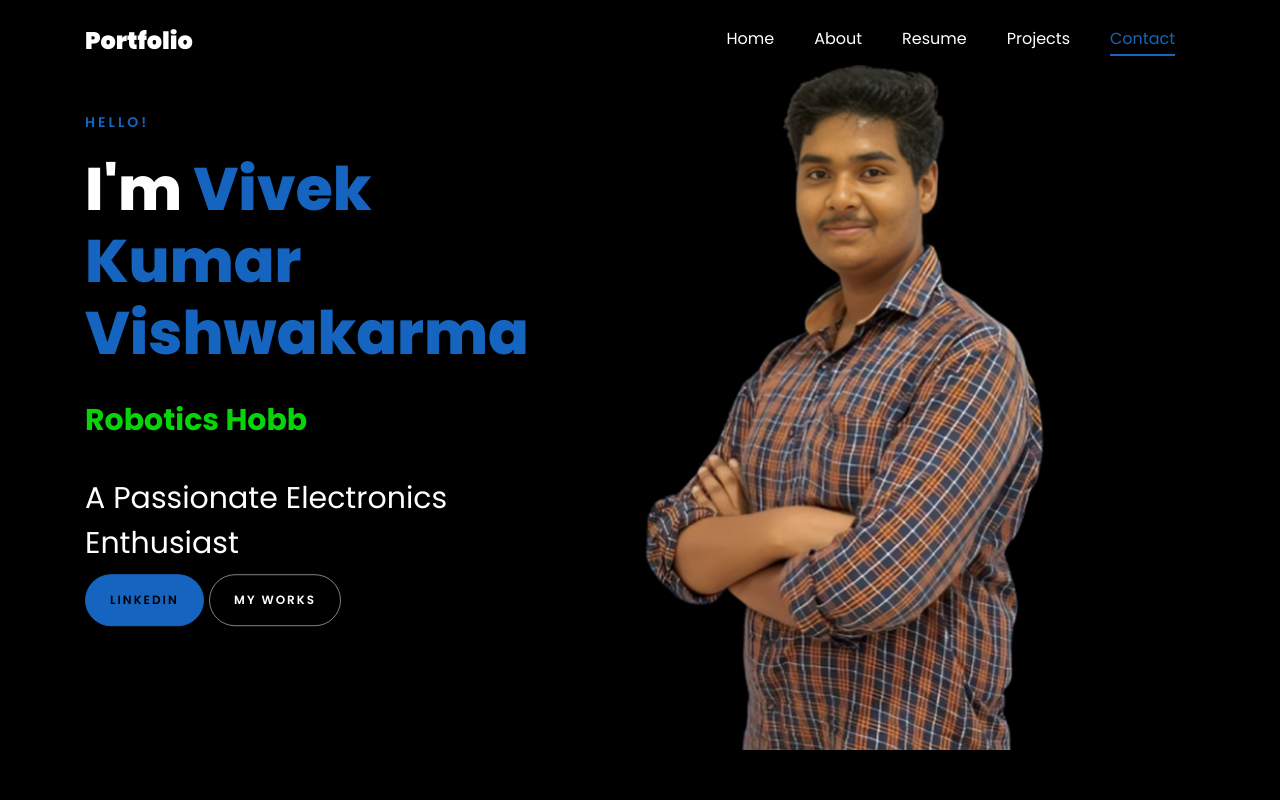
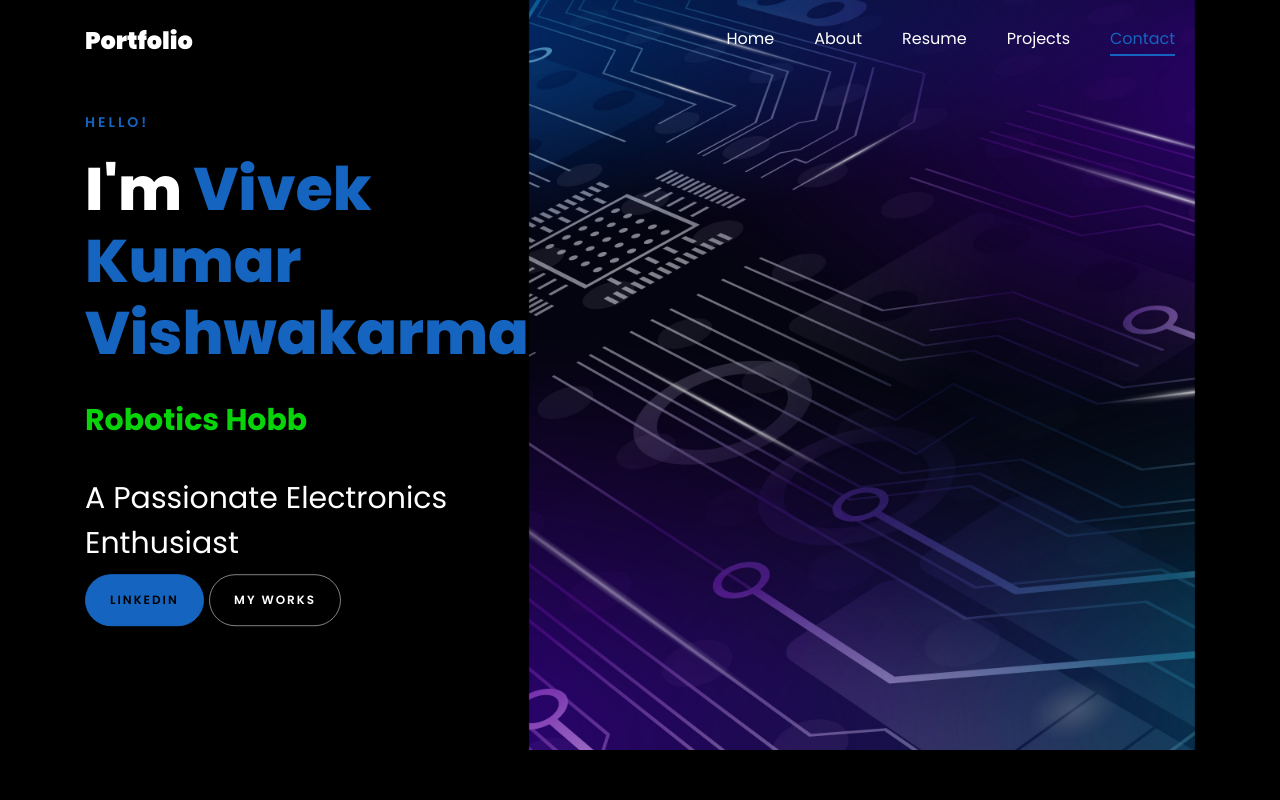
Before and after one commit to Vishwakarma10036/Vishwakarma10036.github.io, a plain HTML site: page index.html in a window 1280 px wide. Shown: the top 800 px of the page. Drawn offline with Linux system fonts and the light colour scheme; files whose address does not match are found by name.

Commit message:
index.html

```diff
--- a/index.html
+++ b/index.html
@@ -141,7 +141,7 @@
 	      	<div class="overlay"></div>
 	         <div class="container">
 	          <div class="row d-md-flex no-gutters slider-text align-items-end justify-content-end" data-scrollax-parent="true">
-	          	<div class="one-third js-fullheight order-md-last img" style="background-image:url(images/bg_1.png);">
+	          	<div class="one-third js-fullheight order-md-last img" style="background-image:url(images/3048207.jpg);">
 	          	 <div class="overlay"></div>
 	          	</div>
 		          <div class="one-forth d-flex  align-items-center ftco-animate" data-scrollax=" properties: { translateY: '70%' }">
```
